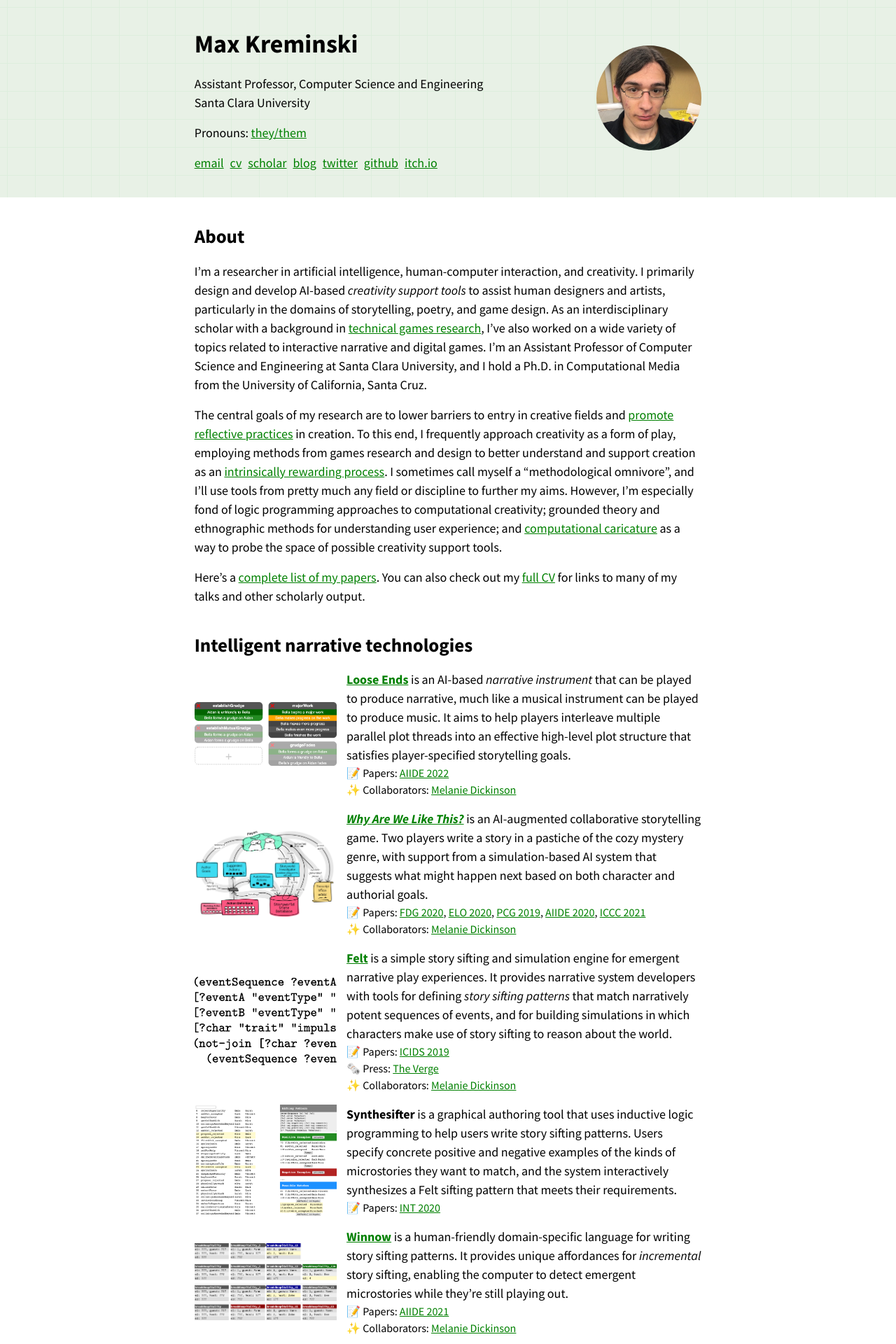
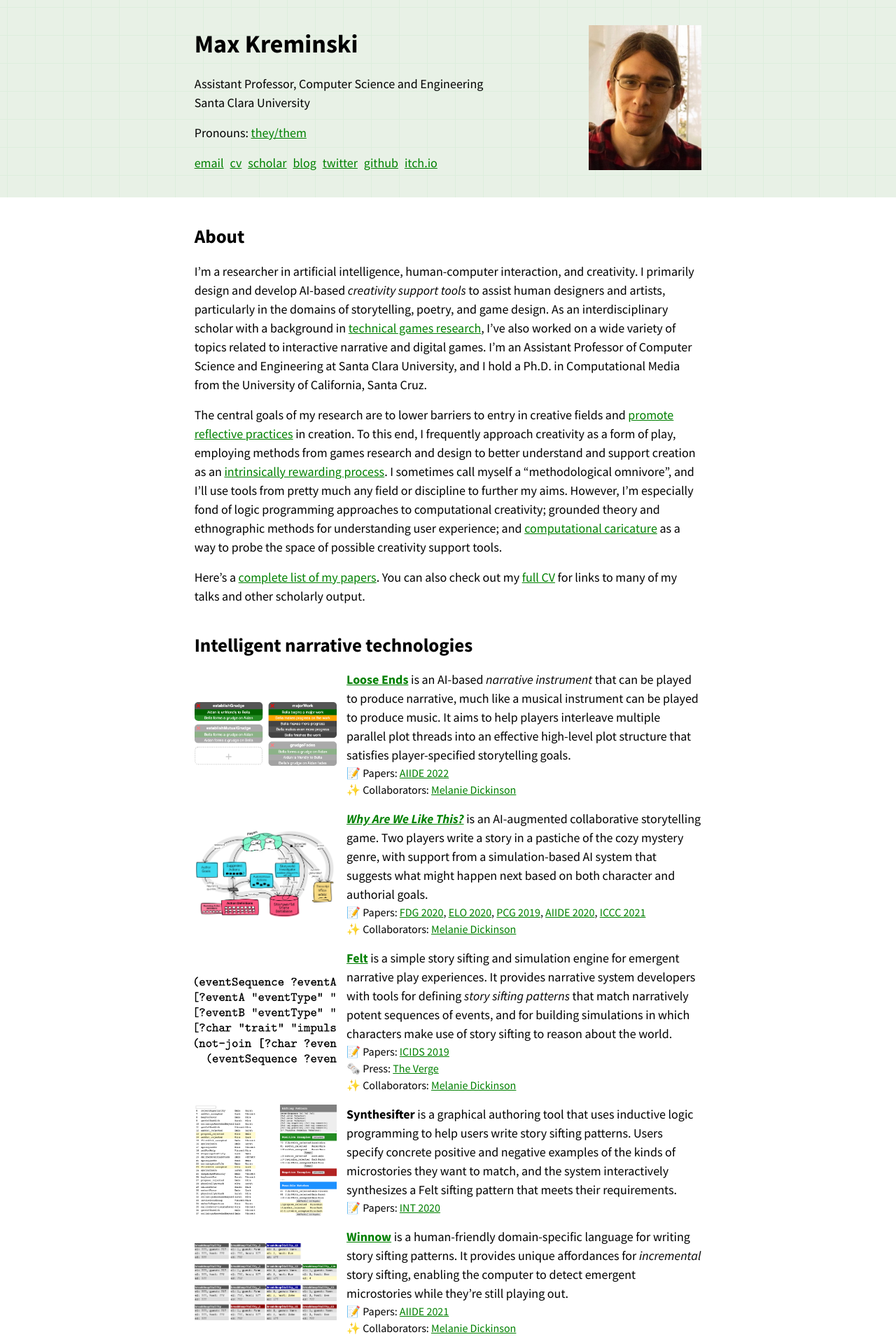
Before and after one commit to mkremins/mkremins.github.io, a Jekyll site: the page built from index.html, in a window 1280 px wide. Shown: the top 1920 px of the page at 70% size. Built offline with Jekyll 4.4.1, drawn with Linux system fonts in a browser that asks for light colours.

Commit message:
Update headshot
New headshot is cropped from a photo taken by Marlys Mandaville

```diff
--- a/_layouts/main.html
+++ b/_layouts/main.html
@@ -107,10 +107,8 @@
   .headshot {
     position: absolute;
     right: 2ch;
-    top: 65px;
-    width: 150px;
-    border-radius:50%;
-    height: 150px;
+    top: 4ch;
+    width: 18ch;
     overflow: hidden;
   }
   .headshot img {
@@ -125,7 +123,7 @@
   <header>
     <div class="left">
       <h1><a href="/">Max Kreminski</a></h1>
-      <div class="headshot"><img src="/img/headshot.jpg" alt="Me in my workspace."></div>
+      <div class="headshot"><img src="/img/headshots/2022-08-26_rect.jpeg" alt="Max Kreminski"></div>
       <p class="header-affiliation">
         Assistant Professor, Computer Science and Engineering<br>
         Santa Clara University
```
Also changed, not shown: img/headshots/2020-03-04_square.jpg (renamed from img/headshot.jpg), img/headshots/2022-08-26_rect.jpeg (added).
